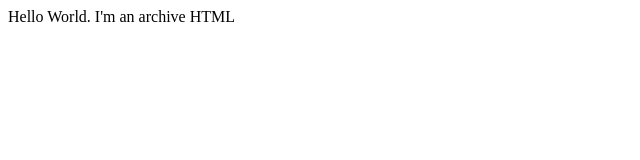
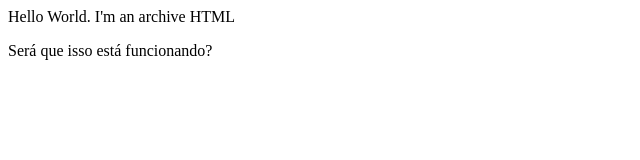
Before and after one commit to rafaelarbz/beacademy-devstart-frontend-myportfolio, a plain HTML site: page index.html in a window 1280 px wide. Shown: the whole page, without its empty margins (0-640 px from the left). Drawn offline with Linux system fonts and the light colour scheme.

Commit message:
teste html

```diff
--- a/index.html
+++ b/index.html
@@ -1,3 +1,4 @@
 <html>
     <p>Hello World. I'm an archive HTML</p>
+    <p>Será que isso está funcionando?</p>
 </html>
```
